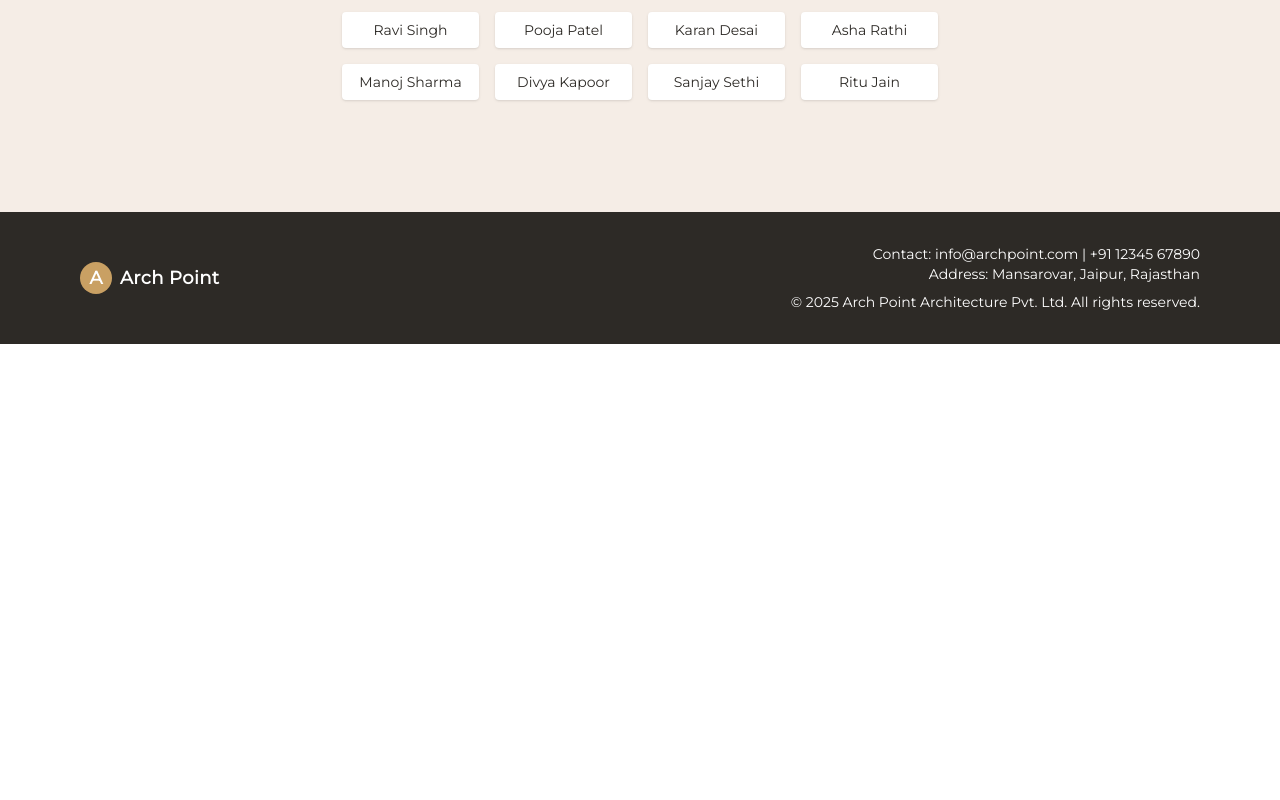
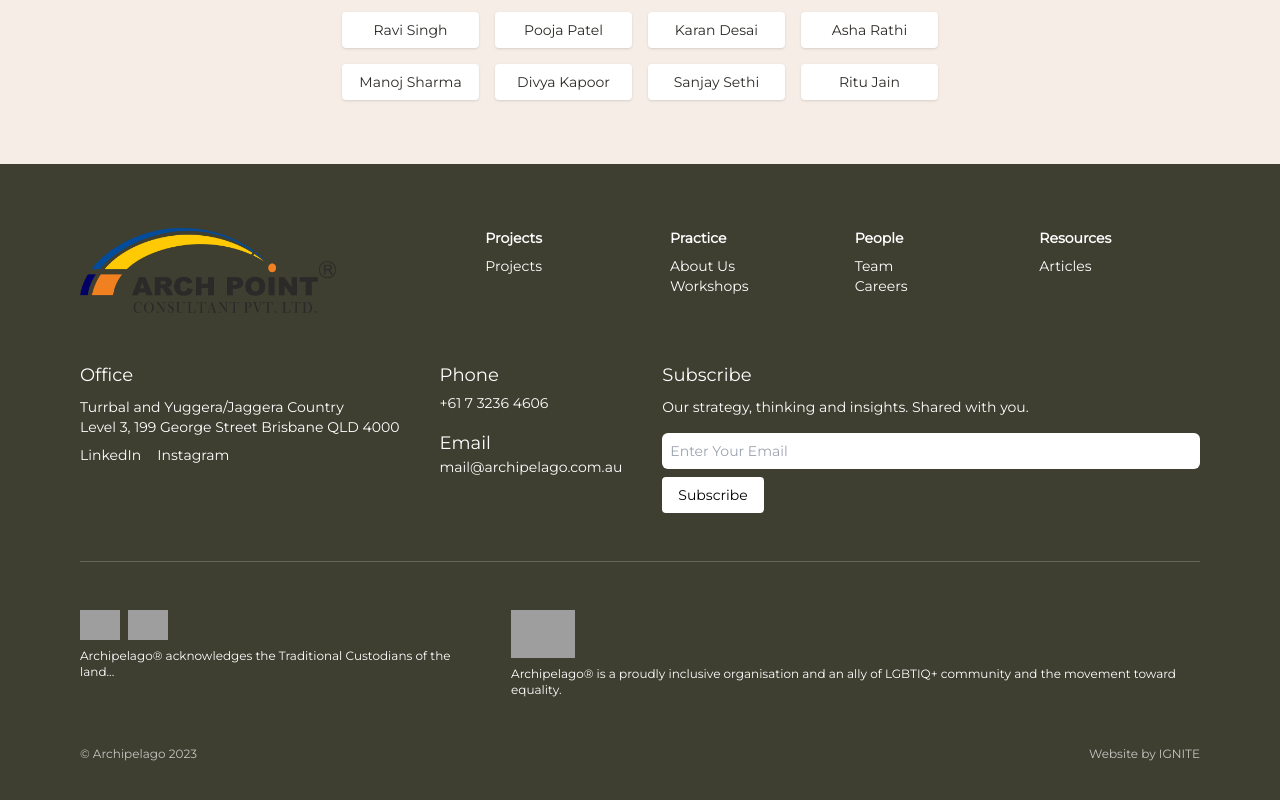
Before and after one commit to abhay2003vyas/Archpoint, a React (Create React App) app: page / in a window 1280 px wide. Shown: the part 5855-6655 px from the top of the page. Before the commit the page ends 6199 px from the top, so only its background shows below. Built offline with nearby package versions, Linux system fonts and the light colour scheme; grey boxes are pictures that could not be loaded.

Commit message:
update footer

```diff
--- a/src/components/Footer.jsx
+++ b/src/components/Footer.jsx
@@ -1,19 +1,104 @@
-import React from 'react';
+import React from "react";
+import logo from "../assets/logo.jpg";
 
-const Footer = () => (
-  <footer className="bg-dark text-white py-8 mt-12">
-    <div className="max-w-6xl mx-auto px-4 flex flex-col md:flex-row justify-between items-center gap-4">
-      <div className="flex items-center gap-2">
-        <div className="w-8 h-8 bg-gold rounded-full flex items-center justify-center font-bold text-white text-lg">A</div>
-        <span className="font-bold text-lg tracking-wide">Arch Point</span>
+const Footer = () => {
+  return (
+    <footer className="bg-[#3e3e31] text-white text-sm font-light pt-16 pb-10 px-6 lg:px-20">
+      <div className="max-w-7xl mx-auto space-y-12">
+
+        {/* Top Row */}
+        <div className="flex flex-col md:flex-row justify-between gap-12">
+          {/* Logo */}
+          <div className="flex-1">
+            <img src={logo} alt="Arch Point Logo" className="w-64" />
+          </div>
+
+          {/* Navigation */}
+          <div className="flex-[2] grid grid-cols-2 md:grid-cols-4 gap-6">
+            <div>
+              <h4 className="font-semibold mb-2">Projects</h4>
+              <a href="/projects" className="block hover:underline">Projects</a>
+            </div>
+            <div>
+              <h4 className="font-semibold mb-2">Practice</h4>
+              <a href="/practice/about-us" className="block hover:underline">About Us</a>
+              <a href="/practice/workshops" className="block hover:underline">Workshops</a>
+            </div>
+            <div>
+              <h4 className="font-semibold mb-2">People</h4>
+              <a href="/people/team" className="block hover:underline">Team</a>
+              <a href="/people/careers" className="block hover:underline">Careers</a>
+            </div>
+            <div>
+              <h4 className="font-semibold mb-2">Resources</h4>
+              <a href="/resources/articles" className="block hover:underline">Articles</a>
+            </div>
+          </div>
+        </div>
+
+        {/* Info Row */}
+        <div className="flex flex-col lg:flex-row justify-between gap-10">
+          {/* Office Info */}
+          <div>
+            <h5 className="text-lg font-medium">Office</h5>
+            <p className="mt-2">Turrbal and Yuggera/Jaggera Country<br />Level 3, 199 George Street Brisbane QLD 4000</p>
+            <div className="mt-2 space-x-4">
+              <a href="https://linkedin.com" target="_blank" rel="noopener noreferrer">LinkedIn</a>
+              <a href="https://instagram.com" target="_blank" rel="noopener noreferrer">Instagram</a>
+            </div>
+          </div>
+
+          {/* Contact Info */}
+          <div>
+            <h5 className="text-lg font-medium">Phone</h5>
+            <a href="tel:+61732364606" className="block mt-1 hover:underline">+61 7 3236 4606</a>
+            <h5 className="mt-4 text-lg font-medium">Email</h5>
+            <a href="mailto:mail@archipelago.com.au" className="hover:underline">mail@archipelago.com.au</a>
+          </div>
+
+          {/* Subscribe Form */}
+          <div className="flex-1">
+            <h5 className="text-lg font-medium">Subscribe</h5>
+            <p className="mt-2">Our strategy, thinking and insights. Shared with you.</p>
+            <form className="mt-4">
+              <input
+                type="email"
+                placeholder="Enter Your Email"
+                className="w-full p-2 rounded-md text-black"
+              />
+              <button className="mt-2 bg-white text-black px-4 py-2 rounded hover:bg-gray-200">
+                Subscribe
+              </button>
+            </form>
+          </div>
+        </div>
+
+        {/* Divider */}
+        <div className="border-t border-white opacity-20" />
+
+        {/* Bottom Flags + Acknowledgments */}
+        <div className="flex flex-col lg:flex-row justify-between text-xs gap-10">
+          <div className="space-y-2">
+            <div className="flex gap-2">
+              <img src="https://upload.wikimedia.org/wikipedia/commons/thumb/4/49/Flag_of_Aboriginal_Australians.svg/1280px-Flag_of_Aboriginal_Australians.svg.png" alt="Flag" className="w-10" />
+              <img src="https://upload.wikimedia.org/wikipedia/commons/1/1d/Flag_of_the_Torres_Strait_Islanders.svg" alt="Flag" className="w-10" />
+            </div>
+            <p>Archipelago® acknowledges the Traditional Custodians of the land...</p>
+          </div>
+          <div className="space-y-2">
+            <img src="https://upload.wikimedia.org/wikipedia/commons/thumb/8/89/Progressive_Pride_Flag.svg/1920px-Progressive_Pride_Flag.svg.png" alt="Pride Flag" className="w-16" />
+            <p>Archipelago® is a proudly inclusive organisation and an ally of LGBTIQ+ community and the movement toward equality.</p>
+          </div>
+        </div>
+
+        {/* Legal */}
+        <div className="flex flex-col lg:flex-row justify-between items-center mt-10 text-xs opacity-70">
+          <p>© Archipelago 2023</p>
+          <a href="https://igniteonline.com.au/" target="_blank" rel="noopener noreferrer">Website by IGNITE</a>
+        </div>
       </div>
-      <div className="text-sm text-center md:text-right">
-        <div>Contact: info@archpoint.com | +91 12345 67890</div>
-        <div>Address: Mansarovar, Jaipur, Rajasthan</div>
-        <div className="mt-2">&copy; {new Date().getFullYear()} Arch Point Architecture Pvt. Ltd. All rights reserved.</div>
-      </div>
-    </div>
-  </footer>
-);
+    </footer>
+  );
+};
 
 export default Footer;
```
